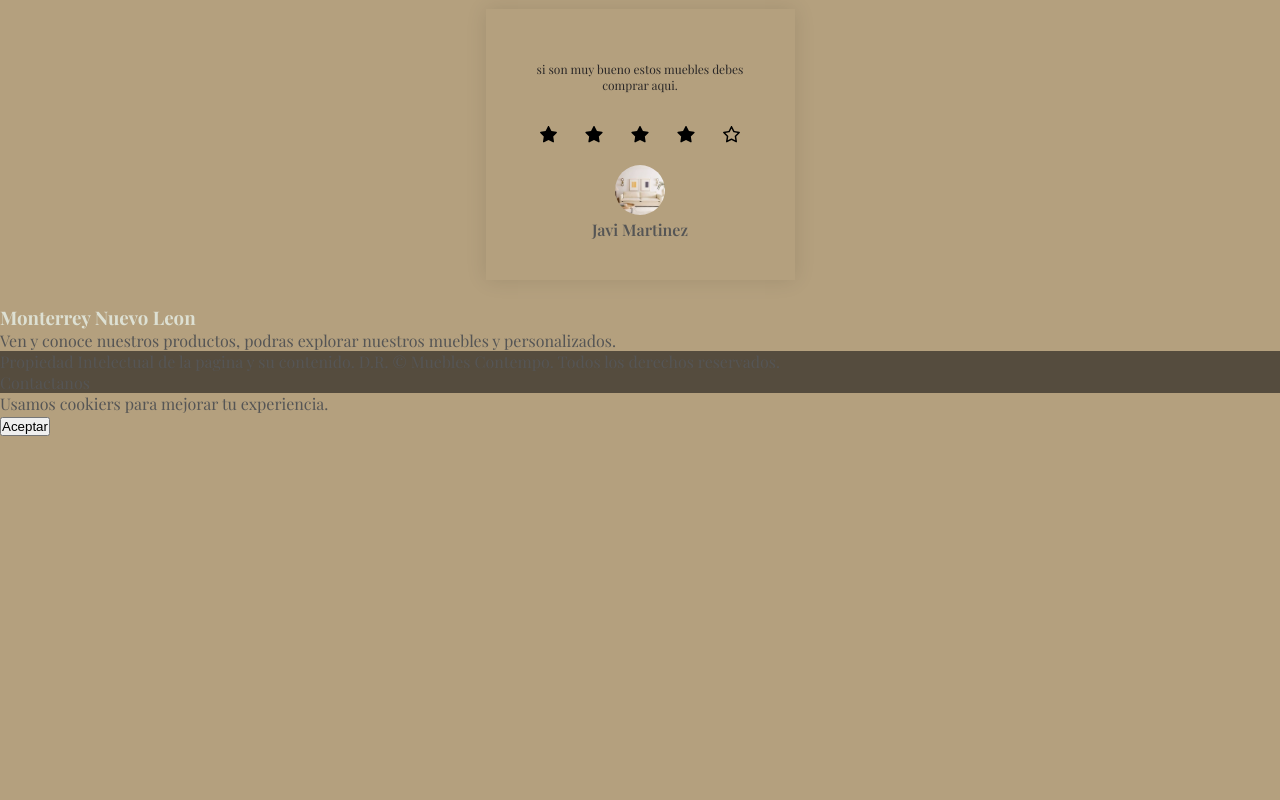
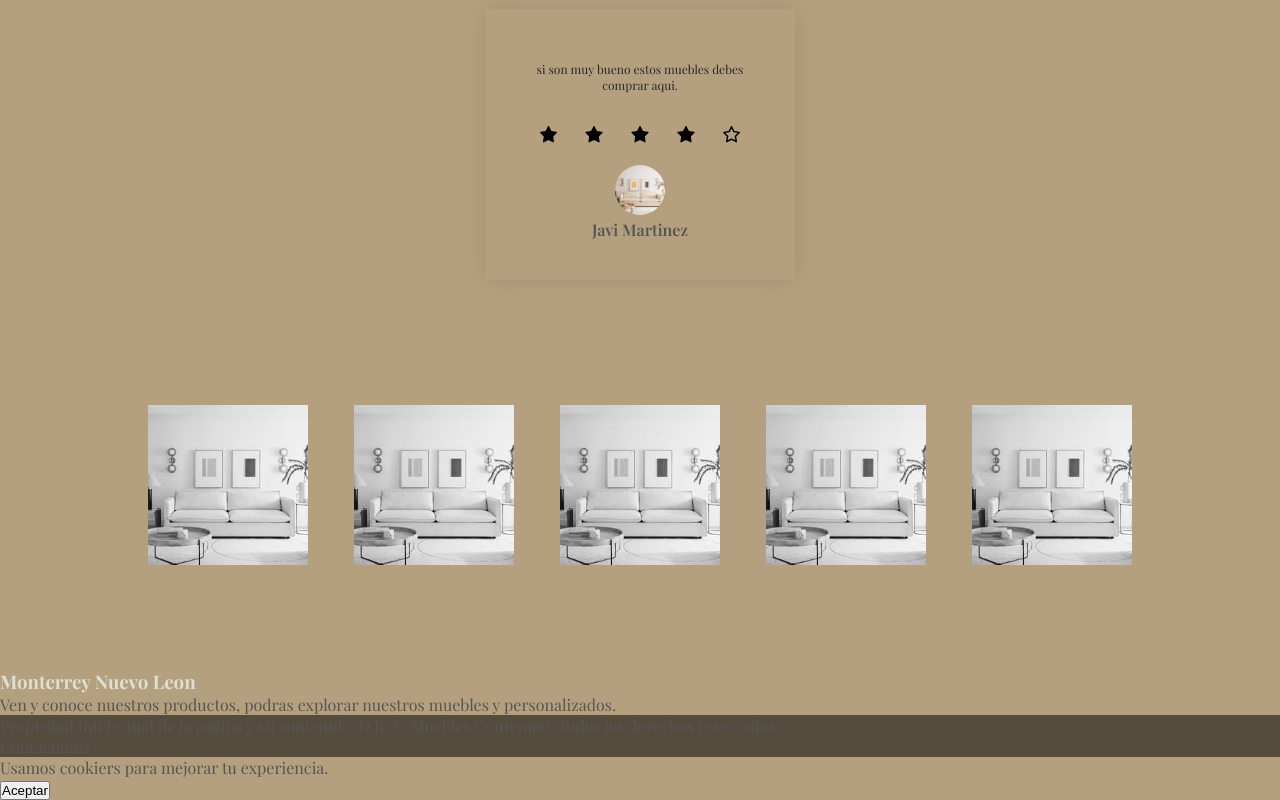
Before and after one commit to javi-hola-revolucionario/muebles_contempo, a plain HTML site: page index.html in a window 1280 px wide. Shown: the part 2684-3484 px from the top of the page. Before the commit the page ends 3120 px from the top, so only its background shows below. Drawn offline with nearby package versions, Linux system fonts and the light colour scheme; a web font is replaced by a local one.

Commit message:
feat: agregamos la seccion de marcas

```diff
--- a/css/styles.css
+++ b/css/styles.css
@@ -227,6 +227,26 @@ small{
 }
 
 
+/*-----marcas------*/
+
+.marcas {
+    margin: 100px auto;
+}
+
+.col-5 {
+    width: 160px;
+}
+
+.col-5 img{
+    width: 100%;
+    cursor: pointer;
+    filter: grayscale(100%);
+}
+
+.col-5 img:hover {
+    filter: grayscale(0%);
+}
+
 
 /*---footer----*/
 
--- a/index.html
+++ b/index.html
@@ -207,6 +207,31 @@
             </div>
         </div>
 
+<!--Marcas de nuestros clientes-->
+
+        <div class="marcas">
+            <div class="small-container">
+                <div class="row">
+                    <div class="col-5">
+                            <img src="imagenes/mueble_1.jpeg" alt="imagen de logotipo">
+                    </div>
+                    <div class="col-5">
+                            <img src="imagenes/mueble_1.jpeg" alt="imagen de logotipo">
+                    </div>
+                    <div class="col-5">
+                            <img src="imagenes/mueble_1.jpeg" alt="imagen de logotipo">
+                    </div>
+                    <div class="col-5">
+                            <img src="imagenes/mueble_1.jpeg" alt="imagen de logotipo">
+                    </div>
+                    <div class="col-5">
+                            <img src="imagenes/mueble_1.jpeg" alt="imagen de logotipo">
+                    </div>
+                </div>
+            </div>
+        </div>
+
+
 
     <!--Contact-->
     <div class="contacto">
```
